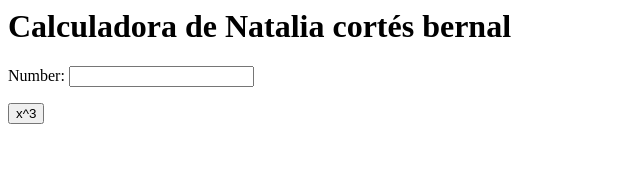
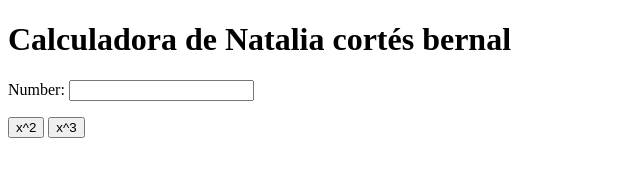
Before and after one commit to naatii/my_calculator_2, a plain HTML site: page index.html in a window 1280 px wide. Shown: the whole page, without its empty margins (0-640 px from the left). Drawn offline with Linux system fonts and the light colour scheme.

Commit message:
x^2 button

```diff
--- a/index.html
+++ b/index.html
@@ -1,4 +1,4 @@
-<html>
+<!DOCTYPE html>
 <html>
     <head>
         <title>Calculator</title>
@@ -9,6 +9,7 @@
         Number:
         <input type="text" id="n1">
         <p>
+            <button onclick="square()"> x^2 </button>
             <button onclick="cube()"> x^3 </button>
         </p>
         <script type="text/javascript">
@@ -16,5 +17,10 @@
                 var num = document.getElementById("n1");
                 num.value = Math.pow(num.value, 3);
             }
+            function square() {
+                var num = document.getElementById("n1");
+                num.value = Math.pow(num.value, 2);
+            }
         </script>
     </body>
+</html>
```
